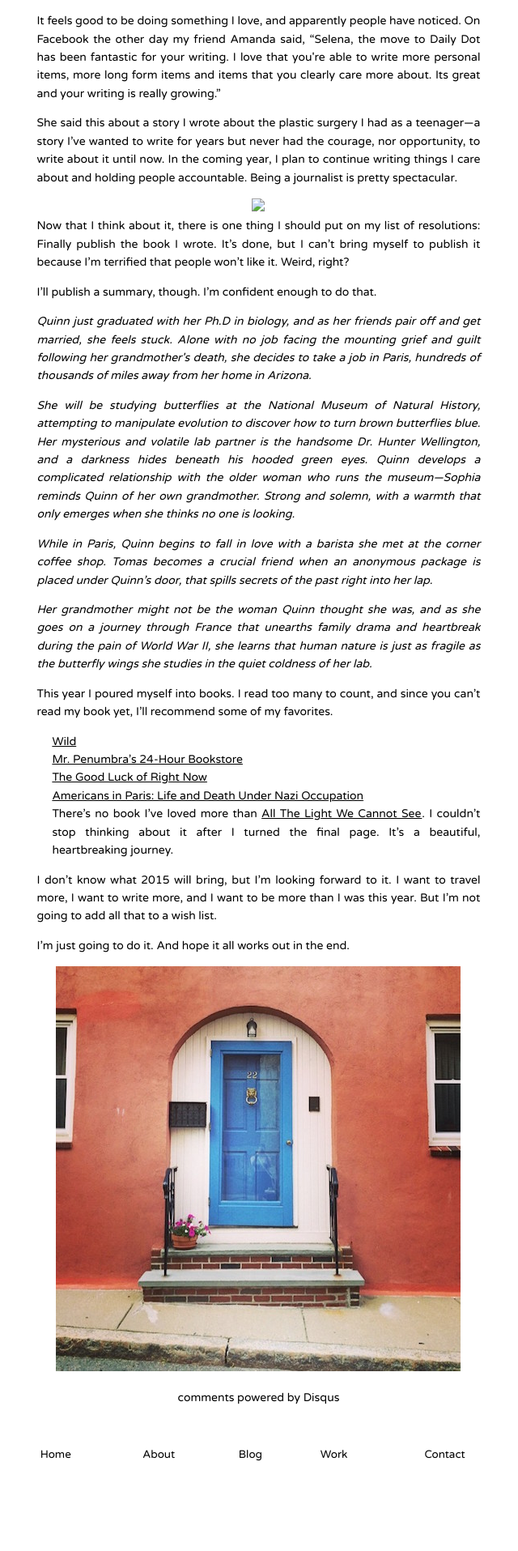
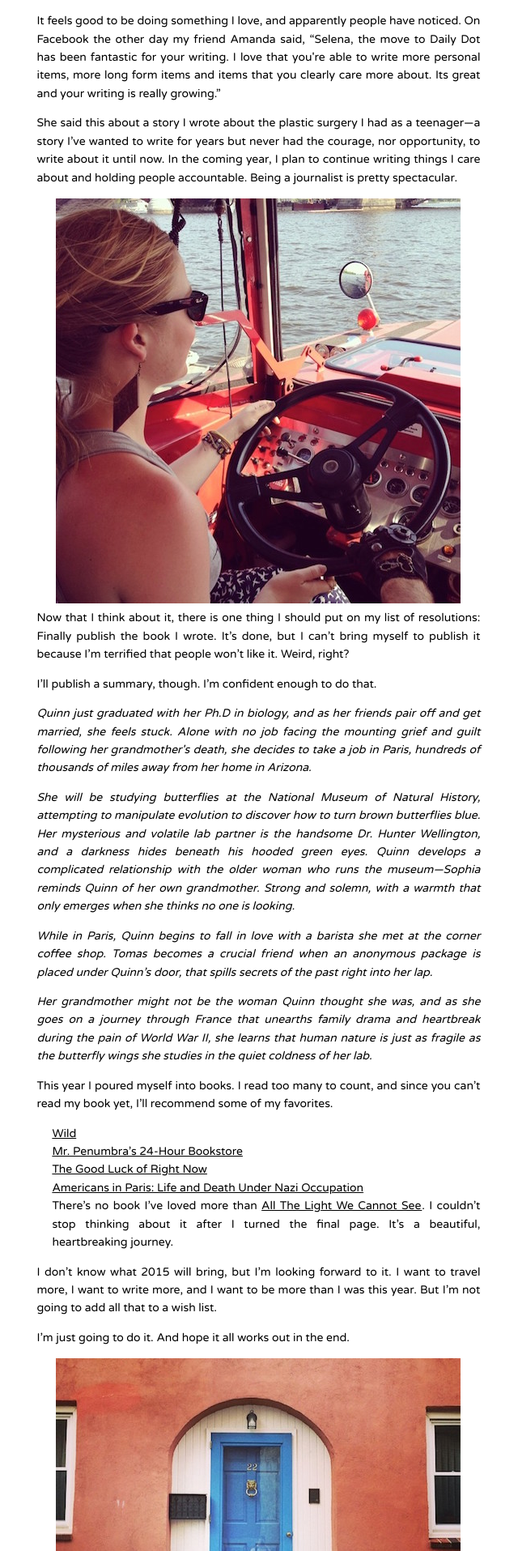
Before and after one commit to selenalarson/selenalarson.github.io, a Jekyll site: the page built from _posts/2014-12-28-looking-back.html, in a window 1280 px wide. Shown: the part 2588-4503 px from the top of the page at 81% size, without its empty margins (321-961 px from the left). Built offline with Jekyll 4.4.1, drawn with Linux system fonts in a browser that asks for light colours; some web fonts are replaced; Markdown is read by kramdown in place of the engine named in the settings; comment, search, counter and statistics services are not loaded; before the commit the page ends 4417 px from its top, so only the background shows below that.

Commit message:
update photo

```diff
--- a/_posts/2014-12-28-looking-back.html
+++ b/_posts/2014-12-28-looking-back.html
@@ -58,7 +58,7 @@ It feels good to be doing something I love, and apparently people have noticed.
 
 She said this about a <a href="http://www.dailydot.com/technology/anonymous-apps-teens-2014/">story I wrote</a> about the plastic surgery I had as a teenager—a story I’ve wanted to write for years but never had the courage, nor opportunity, to write about it until now. In the coming year, I plan to continue writing things I care about and holding people accountable. Being a journalist is pretty spectacular. <p>
 
-<center><img src="images/selena-boat.jpg"></center>
+<center><img src="/images/selena-boat.jpg"></center>
 
 
 Now that I think about it, there is one thing I should put on my list of resolutions: Finally publish the book I wrote. It’s done, but I can’t bring myself to publish it because I’m terrified that people won’t like it. Weird, right? <p>
```
